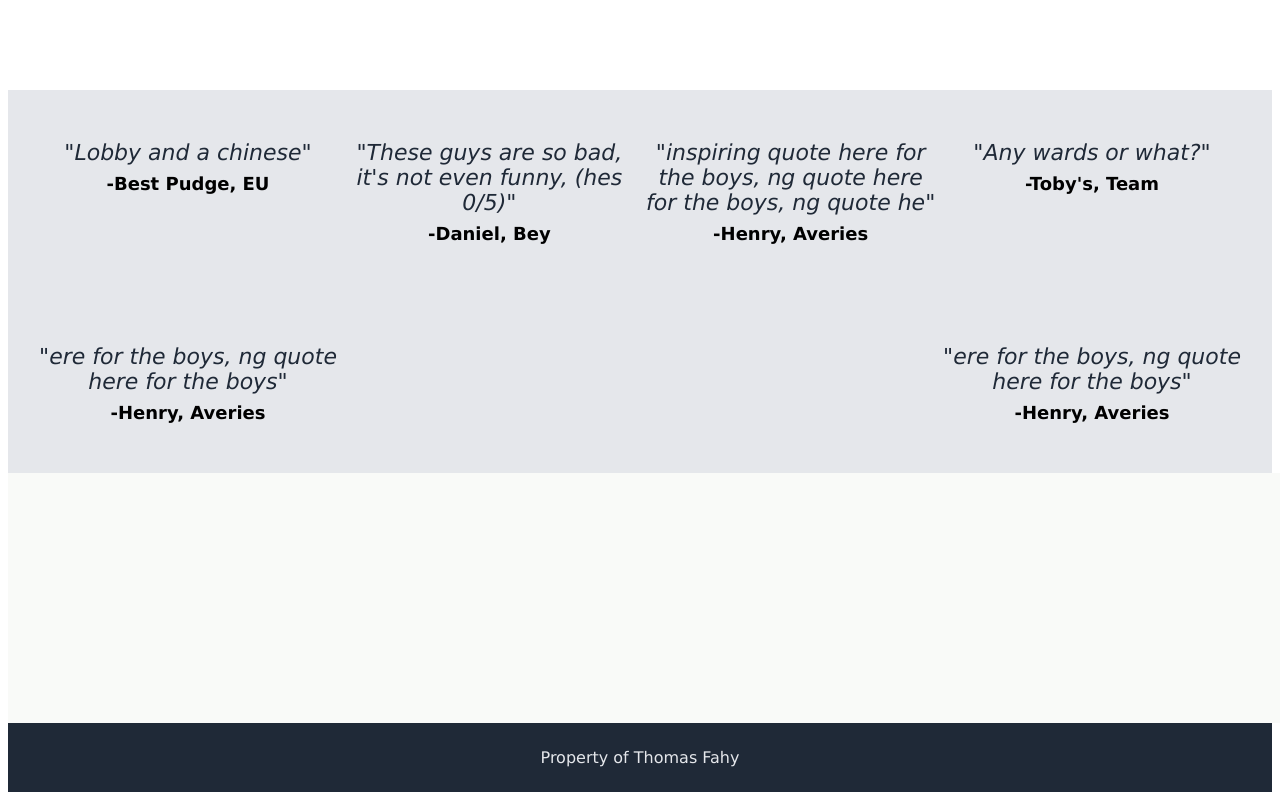
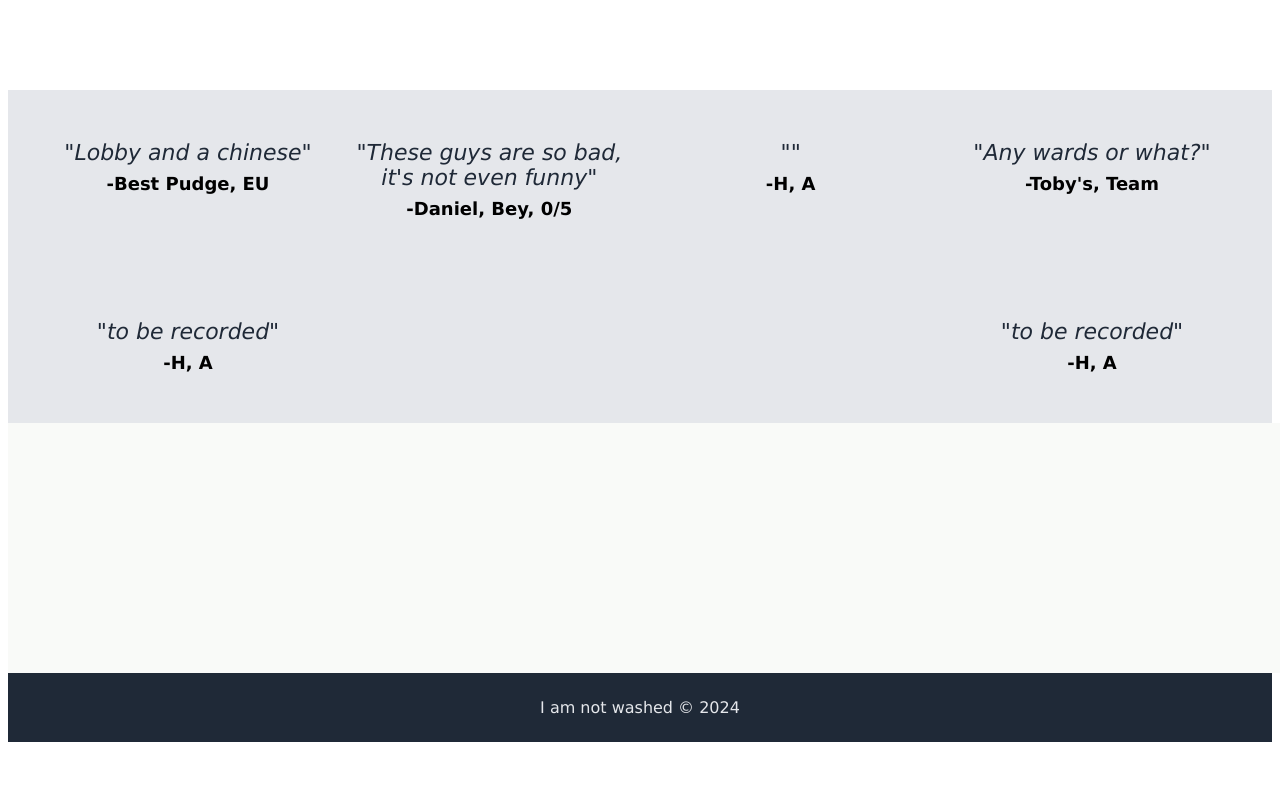
Before and after one commit to thomasfahy/First-Website, a plain HTML site: page index.html in a window 1280 px wide. Shown: the part 927-1727 px from the top of the page. After the commit the page ends 1677 px from the top, so only its background shows below. Drawn offline with Linux system fonts and the light colour scheme.

Commit message:
feat: add replace dummy text/images with content

```diff
--- a/index.html
+++ b/index.html
@@ -53,27 +53,27 @@
             <div class="author">-Best Pudge, EU</div>
         </div>
         <div class="quotebox">
-            <em class="quote">"These guys are so bad, it's not even funny, (hes 0/5)"</em>
-            <div class="author">-Daniel, Bey</div>
+            <em class="quote">"These guys are so bad, it's not even funny"</em>
+            <div class="author">-Daniel, Bey, 0/5</div>
         </div>
         <div class="quotebox">
-            <em class="quote">"inspiring quote here for the boys, ng quote here for the boys, ng quote he"</em>
-            <div class="author">-Henry, Averies</div>
+            <em class="quote">""</em>
+            <div class="author">-H, A</div>
         </div>
         <div class="quotebox">
             <em class="quote">"Any wards or what?"</em>
             <div class="author">-Toby's, Team</div>
         </div>
         <div class="quotebox">
-            <em class="quote">"ere for the boys, ng quote here for the boys"</em>
-            <div class="author">-Henry, Averies</div>
+            <em class="quote">"to be recorded"</em>
+            <div class="author">-H, A</div>
         </div>
         <div class="quotebox">
-            <em class="quote">"ere for the boys, ng quote here for the boys"</em>
-            <div class="author">-Henry, Averies</div>
+            <em class="quote">"to be recorded"</em>
+            <div class="author">-H, A</div>
         </div>
     </div>
     <div class="white-space"></div>
-    <div class="footer">Property of Thomas Fahy</div>
+    <div class="footer">I am not washed © 2024 </div>
 </body>
 </html>
```
